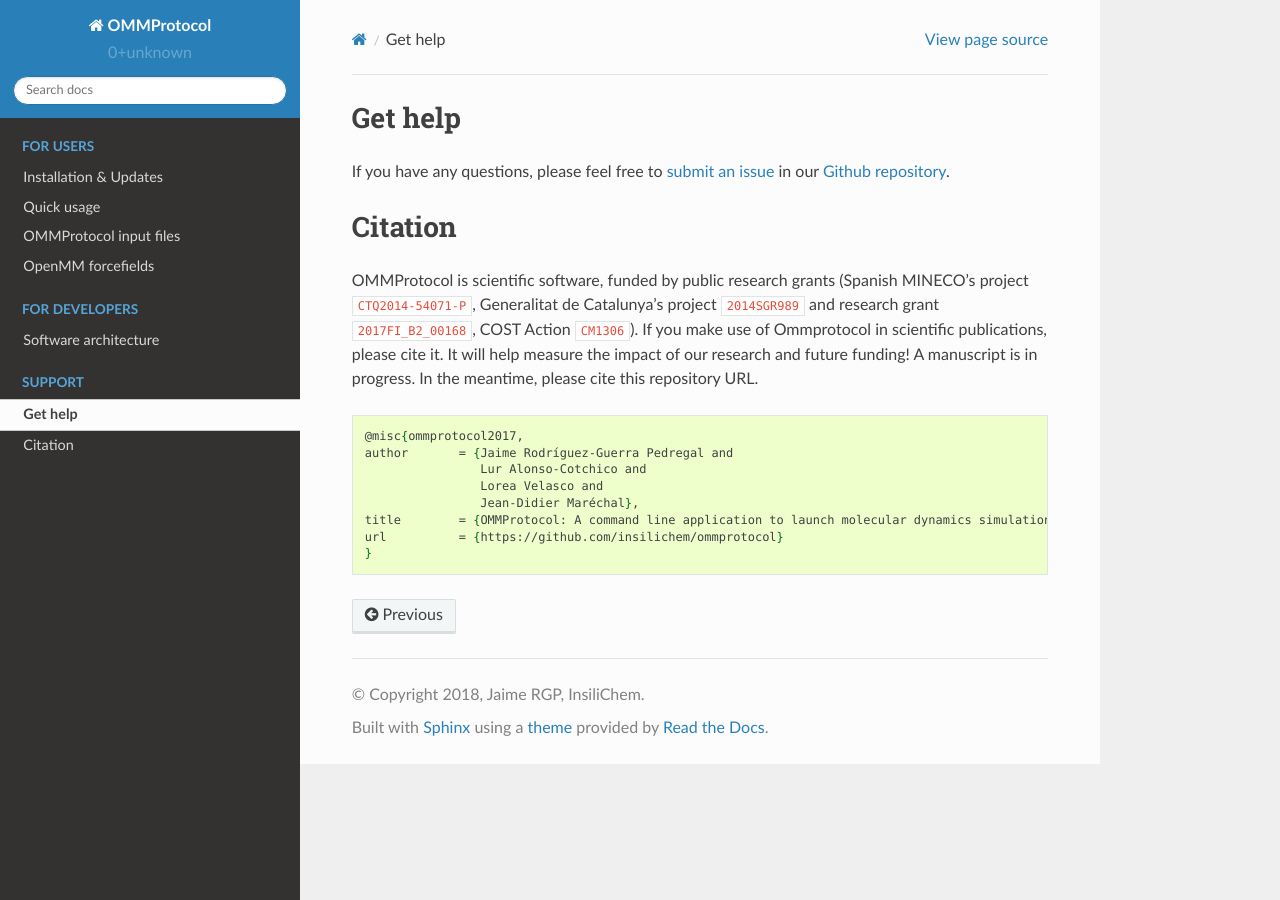
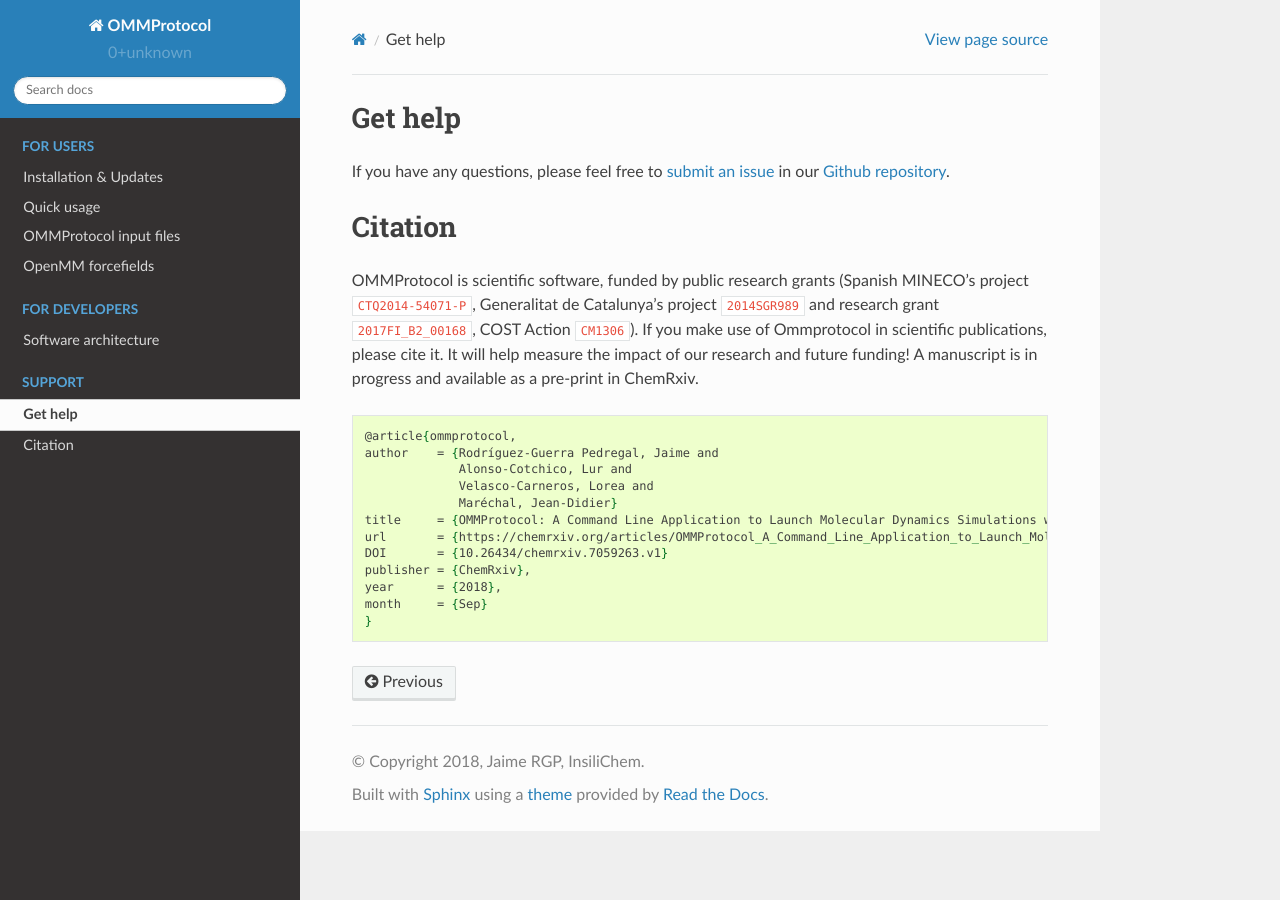
Before and after one commit to insilichem/ommprotocol, a Sphinx documentation site: the page built from docs/support.rst, in a window 1280 px wide. Built offline with Sphinx 7.4.7 and the Read the Docs theme 2.0.0, drawn with Linux system fonts in a browser that asks for light colours.

Commit message:
Update citation info [ci skip]

```diff
--- a/docs/index.rst
+++ b/docs/index.rst
@@ -12,6 +12,9 @@ Introducing OMMProtocol
 
 .. image:: https://anaconda.org/insilichem/ommprotocol/badges/downloads.svg
     :target: https://anaconda.org/InsiliChem/ommprotocol
+
+.. image:: https://img.shields.io/badge/doi-10.26434%2Fchemrxiv.7059263-blue.svg
+    :target: https://chemrxiv.org/articles/OMMProtocol_A_Command_Line_Application_to_Launch_Molecular_Dynamics_Simulations_with_OpenMM/7059263
 
 A command line application to launch molecular dynamics simulations with OpenMM
 
--- a/docs/support.rst
+++ b/docs/support.rst
@@ -10,15 +10,19 @@ If you have any questions, please feel free to `submit an issue <https://github.
 Citation
 ========
 
-OMMProtocol is scientific software, funded by public research grants (Spanish MINECO's project ``CTQ2014-54071-P``, Generalitat de Catalunya's project ``2014SGR989`` and research grant ``2017FI_B2_00168``, COST Action ``CM1306``). If you make use of Ommprotocol in scientific publications, please cite it. It will help measure the impact of our research and future funding! A manuscript is in progress. In the meantime, please cite this repository URL.
+OMMProtocol is scientific software, funded by public research grants (Spanish MINECO's project ``CTQ2014-54071-P``, Generalitat de Catalunya's project ``2014SGR989`` and research grant ``2017FI_B2_00168``, COST Action ``CM1306``). If you make use of Ommprotocol in scientific publications, please cite it. It will help measure the impact of our research and future funding! A manuscript is in progress and available as a pre-print in ChemRxiv.
 
 .. code-block:: latex
 
-    @misc{ommprotocol2017,
-    author       = {Jaime Rodríguez-Guerra Pedregal and
-                    Lur Alonso-Cotchico and
-                    Lorea Velasco and
-                    Jean-Didier Maréchal},
-    title        = {OMMProtocol: A command line application to launch molecular dynamics simulations with OpenMM},
-    url          = {https://github.com/insilichem/ommprotocol}
+    @article{ommprotocol,
+    author    = {Rodríguez-Guerra Pedregal, Jaime and
+                 Alonso-Cotchico, Lur and
+                 Velasco-Carneros, Lorea and
+                 Maréchal, Jean-Didier}
+    title     = {OMMProtocol: A Command Line Application to Launch Molecular Dynamics Simulations with OpenMM},
+    url       = {https://chemrxiv.org/articles/OMMProtocol_A_Command_Line_Application_to_Launch_Molecular_Dynamics_Simulations_with_OpenMM/7059263/1},
+    DOI       = {10.26434/chemrxiv.7059263.v1}
+    publisher = {ChemRxiv},
+    year      = {2018},
+    month     = {Sep}
     }
```
Also changed, not shown: README.rst (+14 -8 lines).
